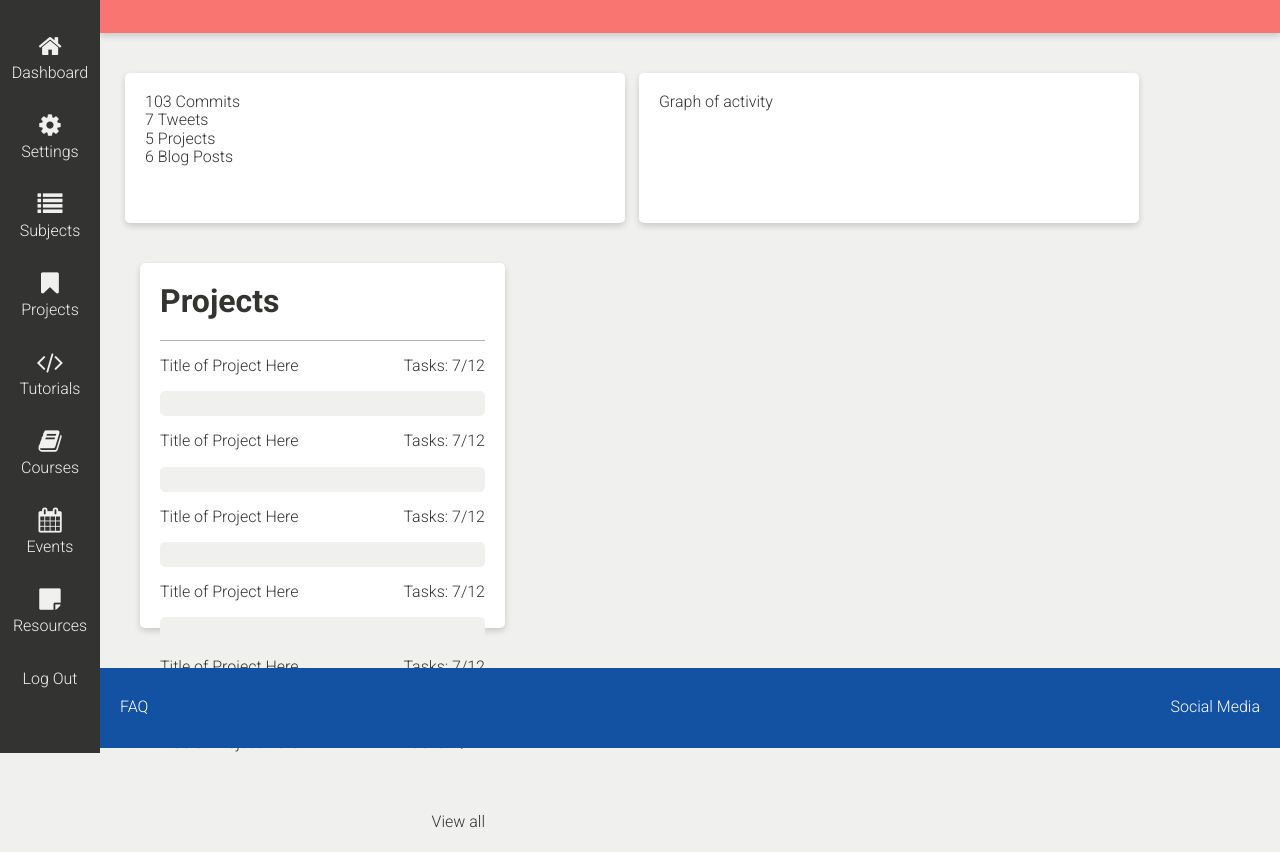
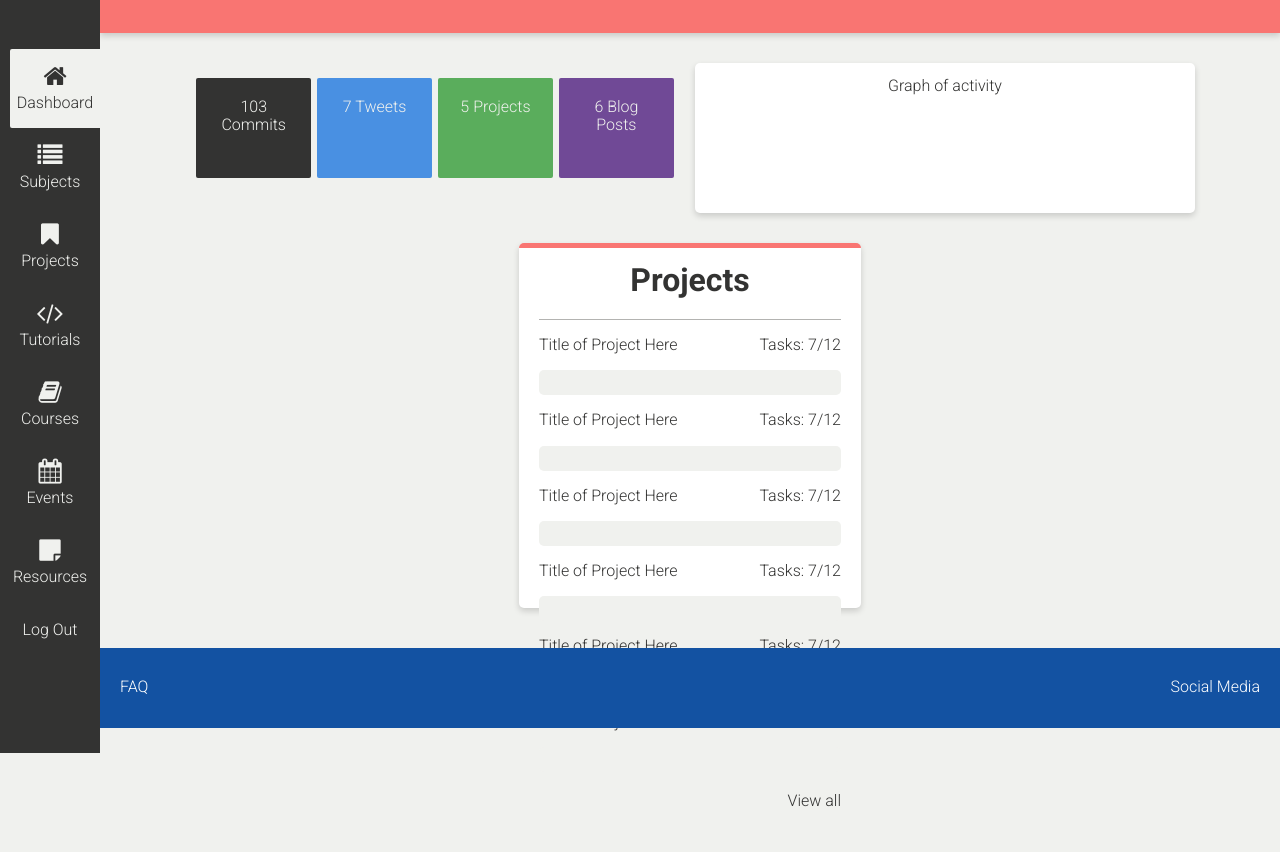
Before and after one commit to brittanyrw/code-journal-planning, a plain HTML site: page projects.html in a window 1280 px wide. Shown: the part 47-899 px from the top of the page. After the commit the page ends 878 px from the top, so only its background shows below. Drawn offline with nearby package versions, Linux system fonts and the light colour scheme.

Commit message:
update css for dashboard and project page

```diff
--- a/main.scss
+++ b/main.scss
@@ -9,6 +9,8 @@ $black: #333332;
 $gray: lighten($black, 50%);
 $offwhite: #F0F1EE;
 $yellow: #FFD464;
+$green: #5AAD5C;
+$purple: #704996;
 
 * {
     box-sizing: border-box;
@@ -233,10 +235,8 @@ footer {
 		margin-left: 100px;
 		.activity-graph, .activity-statistics {
 			display: inline-block;
-			width: 48%;
-			max-width: 500px;
-			margin: 20px 5px;
-			vertical-align: top;
+			width: 500px;
+			margin: 10px 3px;
 		}
 	}
 	footer {
@@ -273,6 +273,7 @@ footer {
 }
 
 .dashboard {
+	text-align: center;
 	padding: 20px;
 	a {
 		color: $black;
@@ -286,22 +287,32 @@ footer {
 	min-height: 150px;
 }
 
-.activity-statistics, .activity-graph {
-	height: 150px;
-}
-
-.activity-statistics, .activity-graph, .square {
+.activity-graph, .square {
 	background: white;
 	border-radius: 5px;
-	padding: 20px;
+	padding: 14px 20px;
 	box-shadow: 0 3px 6px rgba(0,0,0,.16);
 	margin: 20px 0;
 }
 
+
+.activity-graph {
+	height: 150px;
+}
+
+.activity-statistics {
+	height: 100px;
+}
+
+
 .square {
 	height: 365px;
-	width: 365px;
+	width: 30%;
+	min-width: 320px;
 	display: inline-block;
+	text-align: center;
+	vertical-align: top;
+	margin: 20px 1.5%;
 	.square-title {
 		padding: 0 0 20px 0;
 		border-bottom: 1px solid $gray;
@@ -313,34 +324,127 @@ footer {
 		background: $offwhite;
 		clear: both;
 	}
+	.square-labels {
+		clear: both;
+	}
 	.view-all-link {
 		float: right;
 		padding: 20px 0;
 	}
-	@media only screen and (min-width: 641px) {
-		margin: 20px;
-	}
+
 }
 
 .project-square {
 	border-top: 5px solid $pink;
 }
 
-.project-square-item {
+.tutorial-square {
+	border-top: 5px solid $blue;
+}
+
+.square-labels ul {
+	list-style: none;
+	text-align: left;
+	padding: 0;
+	margin: 0;
+	clear: both;
+	li {
+		display: inline-block;
+		margin: 0 5px 0 0;
+		padding: 5px;
+		border-radius: 2px;
+		color: $offwhite;
+		font-size: 12px;
+	}
+}
+.sass-label, .algorithms-label {
+	background: $black;
+}
+.react-label {
+	background: $blue;
+}
+.difficulty-beginner-label {
+	background: $purple;
+}
+.organization-label {
+	background: $green;
+}
+.square-status-icon {
+	padding: 18px 0 0 0;
+	color: $black;
+}
+
+.course-square {
+	border-top: 5px solid $yellow;
+}
+
+.resource-square {
+	border-top: 5px solid $green;
+}
+
+.event-square {
+	border-top: 5px solid $purple;
 	.square-text {
 		float: left;
 	}
-	.square-detailed-text {
+	.square-date {
 		float: right;
 	}
 }
 
-.tutorial-square {
-	border-top: 5px solid $blue;
+.subject-square {
+	border-top: 5px solid $black;
 }
 
-.course-square {
-	border-top: 5px solid $yellow;
+.resource-square, .subject-square {
+	i {
+		float: left;
+	}
+}
+
+.project-square-item, .tutorial-square-item, .course-square-item {
+	.square-text {
+		float: left;
+	}
+	.square-detailed-text, .square-status-icon {
+		float: right;
+	}
+}
+
+/*------------------------------------
+	DASHBOARD STATISTICS
+------------------------------------*/
+
+.blog-stats, .twitter-stats, .github-stats, .project-stats {
+	// height: 100%;
+	width: 100%;
+	border-radius: 2px;
+	display: inline-block;
+	color: $offwhite;
+	padding: 5px;
+	margin: 1px;
+	vertical-align: top;
+	@media only screen and (min-width: 641px) {
+		width: 23%;
+		height: 100%;
+		padding: 20px;
+	}
+}
+
+.github-stats {
+	background: $black;
+}
+
+.twitter-stats {
+	background: $twitter;
+}
+
+.blog-stats {
+	background: $purple;
+}
+
+.project-stats {
+	background: $green;
 }
 
 /*------------------------------------
@@ -349,7 +453,7 @@ footer {
 
 
 /* The side navigation menu */
-#side-navigation {
+.side-navigation {
     height: 100%;
     width: 0;
     position: fixed;
@@ -358,8 +462,8 @@ footer {
     left: 0;
     background-color: $black;
     overflow-x: hidden;
-    padding-top: 20px;
-    transition: 0.5s;
+    padding-top: 80px;
+    transition: 1s;
     text-align: left;
     i {
     	width: 35px;
@@ -375,9 +479,22 @@ footer {
 	    transition: 0.3s;
 	    padding: 15px 0;
     }
+    .dashboard-side-link {
+    	background: $offwhite;
+    	color: $black;
+    	border-radius: 2px 0 0 2px;
+    	position: absolute;
+    	i, a {
+    		color: $black;
+    	}
+    }
     @media only screen and (min-width: 641px) {
     	width: 100px;
+    	left: 0;
     	text-align: center;
+    	    li:first-child {
+    			padding: 0;
+    		}
     	ul {
     		padding: 0 10px;
     	}
@@ -395,10 +512,34 @@ footer {
     }
 }
 
+.open-side-navigation {
+	width: 100%;
+	transition: 1s;
+}
 
-#side-navigation .close-button {
+
+.side-navigation .close-button {
     position: absolute;
     top: 20px;
     right: 25px;
     font-size: 36px;
 }
+
+/*------------------------------------
+	PROJECTS PAGE - DASHBOARD
+------------------------------------*/
+
+.indv-project-square {
+	border-top: 5px solid $pink;
+}
+
+// .square {
+// 	height: 565px;
+// 	width: 30%;
+// 	min-width: 320px;
+// 	display: inline-block;
+// 	text-align: center;
+// 	vertical-align: top;
+// 	margin: 20px 1.5%;
+// 	background: white;
+// }
```
Also changed, not shown: main.css, 1 other file.
